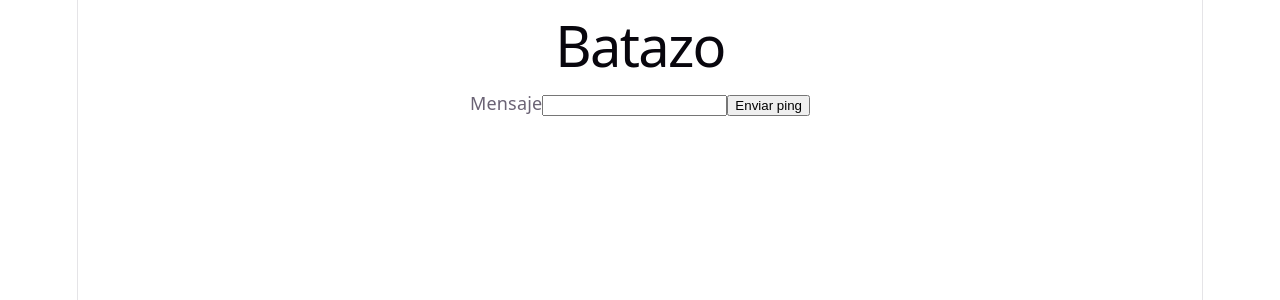
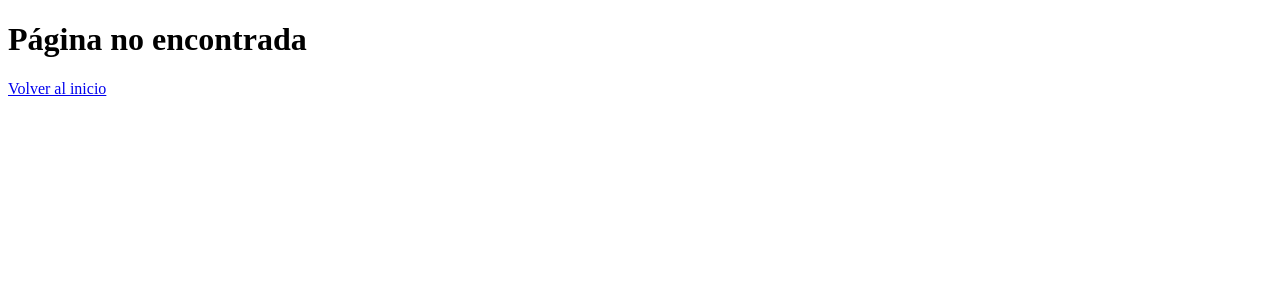
Before and after one commit to albertone448/batazo, a React (Vite) app in the folder web/: page /pings in a window 1280 px wide. Shown: the top 300 px of the page. Built offline with nearby package versions, Linux system fonts and the light colour scheme.

Commit message:
chore: remove temporary ping page and vite template styles (KAN-38)

```diff
--- a/web/src/App.tsx
+++ /dev/null
@@ -1,76 +0,0 @@
-import { useState } from 'react';
-import { apiFetch, ApiError } from './api/client';
-
-type Ping = {
-  id: number;
-  message: string;
-  createdAt: string;
-};
-
-function App() {
-  const [message, setMessage] = useState('');
-  const [ping, setPing] = useState<Ping | null>(null);
-  const [error, setError] = useState<string | null>(null);
-  const [isSending, setIsSending] = useState(false);
-
-  async function createPing() {
-    setIsSending(true);
-    setError(null);
-
-    try {
-      const created = await apiFetch<Ping>('/api/pings', {
-        method: 'POST',
-        body: JSON.stringify({ message }),
-      });
-      setPing(created);
-      setMessage('');
-    } catch (error) {
-      if (error instanceof ApiError) {
-        const firstFieldError = Object.values(
-          error.problem?.errors ?? {},
-        ).flat()[0];
-        setError(firstFieldError ?? `El servidor respondió ${error.status}.`);
-      } else {
-        setError('No se pudo conectar con el servidor.');
-      }
-    } finally {
-      setIsSending(false);
-    }
-  }
-
-  return (
-    <main>
-      <h1>Batazo</h1>
-
-      <form
-        onSubmit={(event) => {
-          event.preventDefault();
-          void createPing();
-        }}
-      >
-        <label htmlFor="message">Mensaje</label>
-        <input
-          id="message"
-          value={message}
-          onChange={(event) => setMessage(event.target.value)}
-          maxLength={200}
-          required
-        />
-        <button type="submit" disabled={isSending}>
-          {isSending ? 'Enviando...' : 'Enviar ping'}
-        </button>
-      </form>
-
-      {error && <p role="alert">{error}</p>}
-
-      {ping && (
-        <p>
-          Ping #{ping.id}: "{ping.message}", creado el{' '}
-          {new Date(ping.createdAt).toLocaleString()}
-        </p>
-      )}
-    </main>
-  );
-}
-
-export default App;
--- a/web/src/index.css
+++ /dev/null
@@ -1,111 +0,0 @@
-:root {
-  --text: #6b6375;
-  --text-h: #08060d;
-  --bg: #fff;
-  --border: #e5e4e7;
-  --code-bg: #f4f3ec;
-  --accent: #aa3bff;
-  --accent-bg: rgba(170, 59, 255, 0.1);
-  --accent-border: rgba(170, 59, 255, 0.5);
-  --social-bg: rgba(244, 243, 236, 0.5);
-  --shadow:
-    rgba(0, 0, 0, 0.1) 0 10px 15px -3px, rgba(0, 0, 0, 0.05) 0 4px 6px -2px;
-
-  --sans: system-ui, 'Segoe UI', Roboto, sans-serif;
-  --heading: system-ui, 'Segoe UI', Roboto, sans-serif;
-  --mono: ui-monospace, Consolas, monospace;
-
-  font: 18px/145% var(--sans);
-  letter-spacing: 0.18px;
-  color-scheme: light dark;
-  color: var(--text);
-  background: var(--bg);
-  font-synthesis: none;
-  text-rendering: optimizeLegibility;
-  -webkit-font-smoothing: antialiased;
-  -moz-osx-font-smoothing: grayscale;
-
-  @media (max-width: 1024px) {
-    font-size: 16px;
-  }
-}
-
-@media (prefers-color-scheme: dark) {
-  :root {
-    --text: #9ca3af;
-    --text-h: #f3f4f6;
-    --bg: #16171d;
-    --border: #2e303a;
-    --code-bg: #1f2028;
-    --accent: #c084fc;
-    --accent-bg: rgba(192, 132, 252, 0.15);
-    --accent-border: rgba(192, 132, 252, 0.5);
-    --social-bg: rgba(47, 48, 58, 0.5);
-    --shadow:
-      rgba(0, 0, 0, 0.4) 0 10px 15px -3px, rgba(0, 0, 0, 0.25) 0 4px 6px -2px;
-  }
-
-  #social .button-icon {
-    filter: invert(1) brightness(2);
-  }
-}
-
-#root {
-  width: 1126px;
-  max-width: 100%;
-  margin: 0 auto;
-  text-align: center;
-  border-inline: 1px solid var(--border);
-  min-height: 100svh;
-  display: flex;
-  flex-direction: column;
-  box-sizing: border-box;
-}
-
-body {
-  margin: 0;
-}
-
-h1,
-h2 {
-  font-family: var(--heading);
-  font-weight: 500;
-  color: var(--text-h);
-}
-
-h1 {
-  font-size: 56px;
-  letter-spacing: -1.68px;
-  margin: 32px 0;
-  @media (max-width: 1024px) {
-    font-size: 36px;
-    margin: 20px 0;
-  }
-}
-h2 {
-  font-size: 24px;
-  line-height: 118%;
-  letter-spacing: -0.24px;
-  margin: 0 0 8px;
-  @media (max-width: 1024px) {
-    font-size: 20px;
-  }
-}
-p {
-  margin: 0;
-}
-
-code,
-.counter {
-  font-family: var(--mono);
-  display: inline-flex;
-  border-radius: 4px;
-  color: var(--text-h);
-}
-
-code {
-  font-size: 15px;
-  line-height: 135%;
-  padding: 4px 8px;
-  background: var(--code-bg);
-}
--- a/web/src/main.tsx
+++ b/web/src/main.tsx
@@ -2,7 +2,6 @@ import { RouterProvider } from 'react-router/dom';
 import { router } from './routes/router';
 import { StrictMode } from 'react';
 import { createRoot } from 'react-dom/client';
-import './index.css';
 import { QueryClientProvider } from '@tanstack/react-query';
 import { queryClient } from './lib/queryClient';
 
--- a/web/src/routes/router.tsx
+++ b/web/src/routes/router.tsx
@@ -1,5 +1,4 @@
 import { createBrowserRouter } from 'react-router';
-import App from '../App';
 import { ProtectedRoute } from './ProtectedRoute';
 import { HomePage } from '../pages/HomePage';
 import { LoginPage } from '../pages/LoginPage';
@@ -15,7 +14,6 @@ export const router = createBrowserRouter([
         children: [{ path: '/', element: <HomePage /> }],
       },
       { path: '/login', element: <LoginPage /> },
-      { path: '/pings', element: <App /> },
       { path: '*', element: <NotFoundPage /> },
     ],
   },
```
